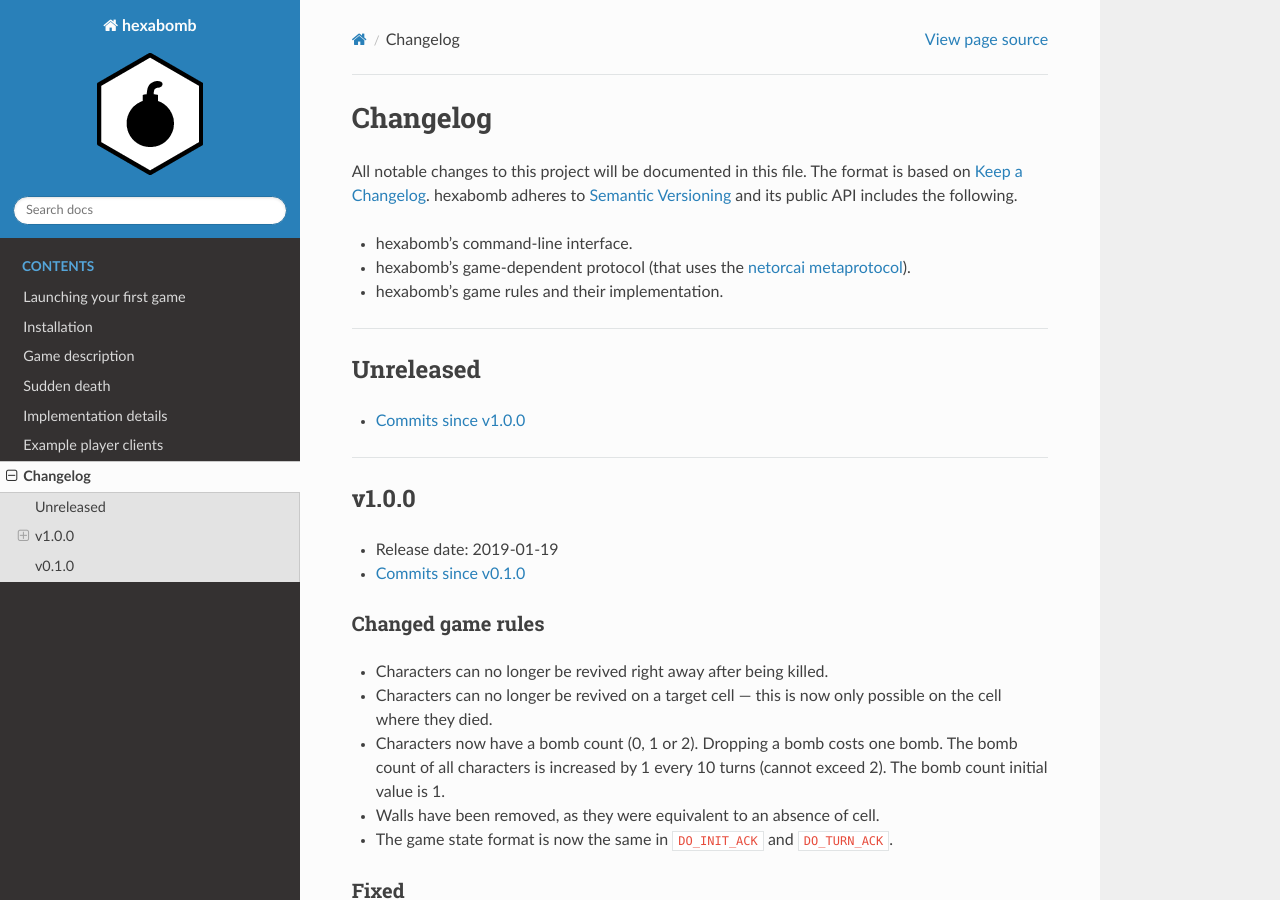
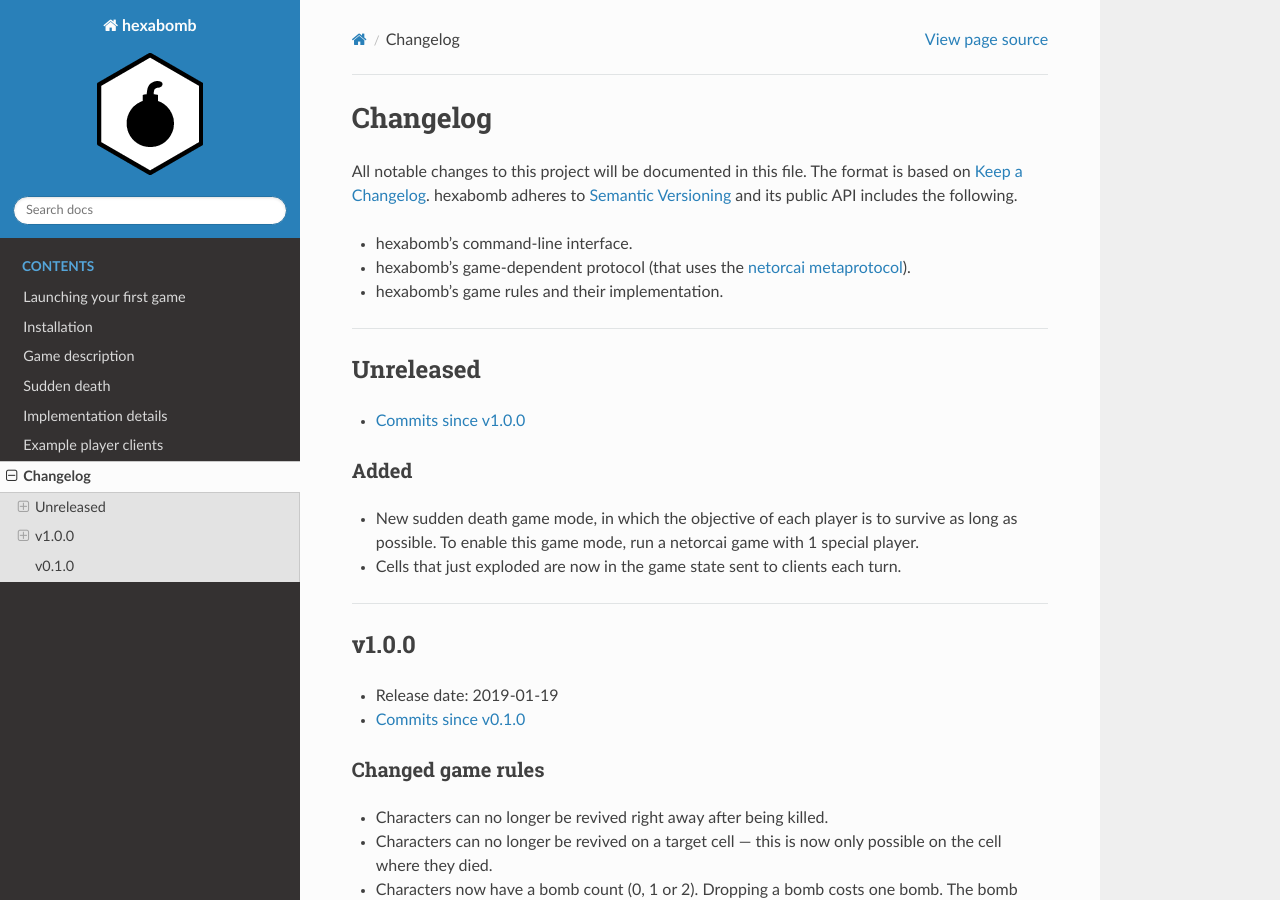
Before and after one commit to netorcai/hexabomb, a Sphinx documentation site: the page built from docs/changelog.rst, in a window 1280 px wide and 900 px high. Built offline with Sphinx 7.4.7 and the Read the Docs theme 2.0.0, drawn with Linux system fonts in a browser that asks for light colours.

Commit message:
[doc] update changelog

```diff
--- a/docs/changelog.rst
+++ b/docs/changelog.rst
@@ -16,6 +16,13 @@ Unreleased
 ----------
 
 - `Commits since v1.0.0 <https://github.com/netorcai/hexabomb/compare/v1.0.0...master>`_
+
+Added
+~~~~~
+
+- New sudden death game mode, in which the objective of each player is to survive as long as possible.
+  To enable this game mode, run a netorcai game with 1 special player.
+- Cells that just exploded are now in the game state sent to clients each turn.
 
 ........................................................................................................................
 
```
